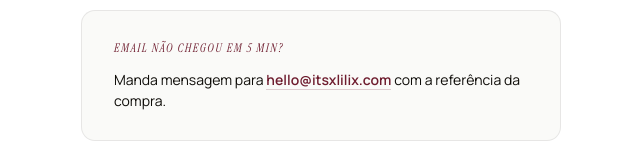
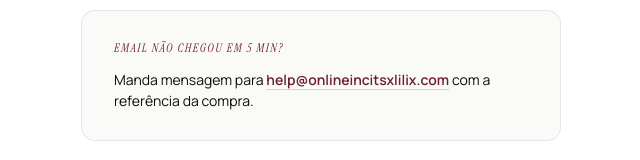
Before and after one commit to luiscostapereira2008-max/itsxlilixonline, a website: page sucesso.html in a window 1280 px wide. Shown: the part 471-631 px from the top of the page, without its empty margins (319-959 px from the left). Drawn offline with Linux system fonts and the light colour scheme.

Commit message:
Update sucesso.html

```diff
--- a/sucesso.html
+++ b/sucesso.html
@@ -91,7 +91,7 @@ p{font-size:18px;color:var(--ink-2);margin-bottom:18px;max-width:480px;margin-le
   <p>Enviámos o teu link de acesso para o email que usaste no pagamento.<br>Verifica a caixa de entrada — e o spam, por precaução.</p>
   <div class="box">
     <div class="box-lbl">Email não chegou em 5 min?</div>
-    <p>Manda mensagem para <a href="mailto:hello@itsxlilix.com">hello@itsxlilix.com</a> com a referência da compra.</p>
+    <p>Manda mensagem para <a href="mailto:help@onlineincitsxlilix.com">help@onlineincitsxlilix.com</a> com a referência da compra.</p>
   </div>
   <p class="small">Agora é execução.</p>
 </div>
```
